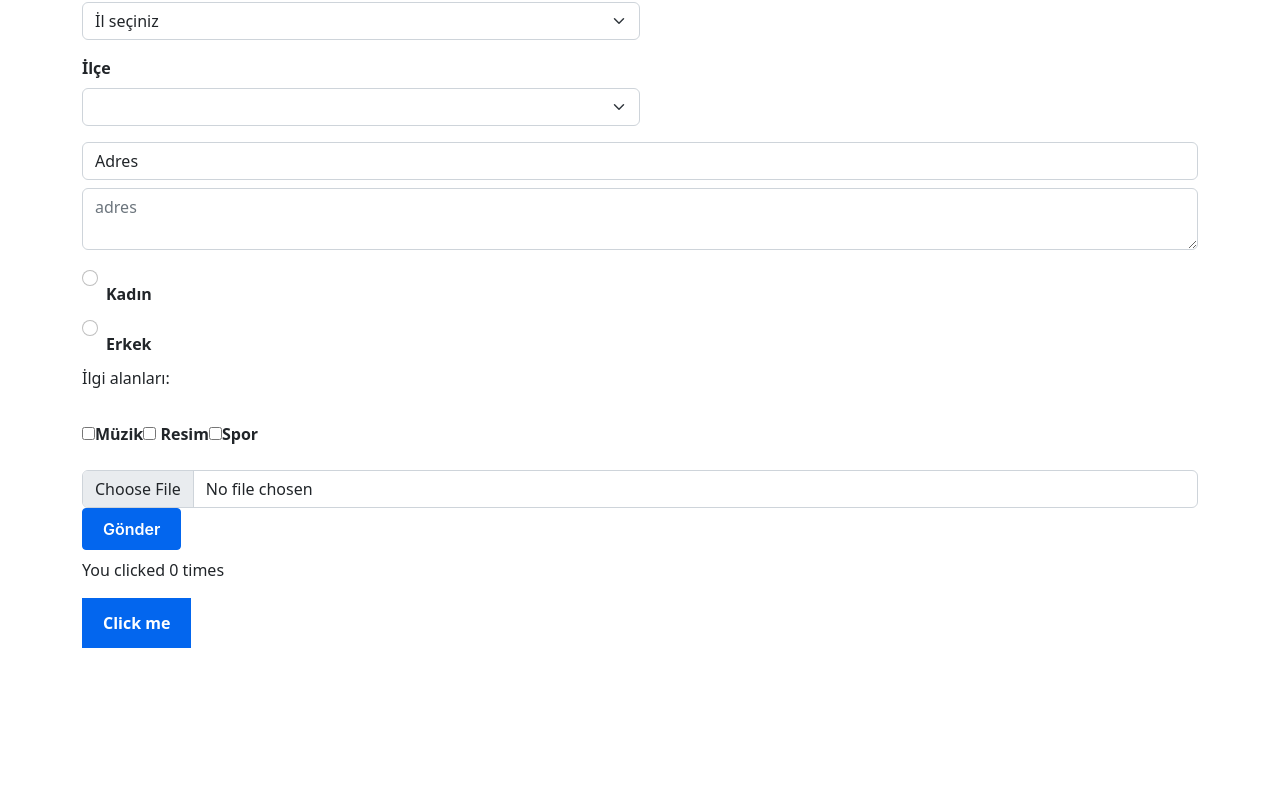
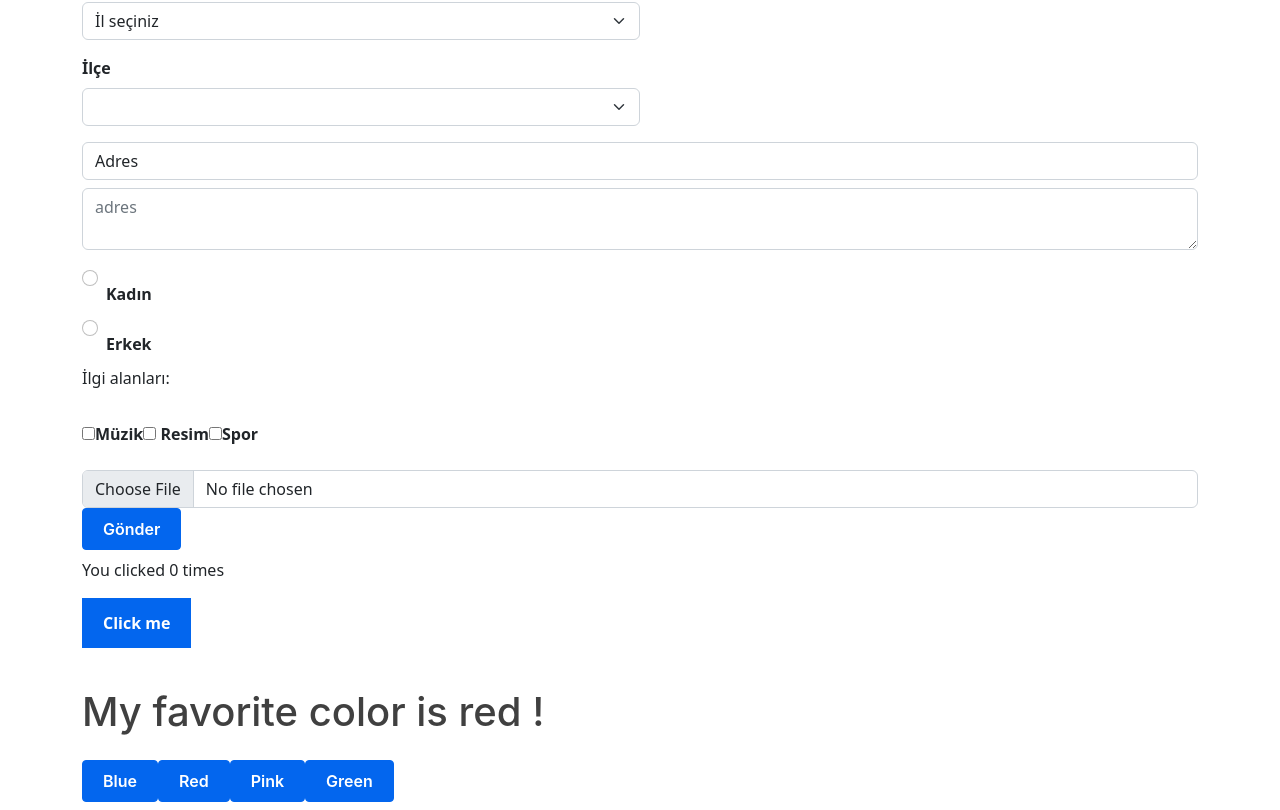
Before and after one commit to mehmetcandinc/LearnReact, a React (Create React App) app in the folder react-tutorial/: page / in a window 1280 px wide. Shown: the part 1184-1994 px from the top of the page. Before the commit the page ends 1832 px from the top, so only its background shows below. Built offline with nearby package versions, Linux system fonts and the light colour scheme.

Commit message:
useState examples

```diff
--- a/react-tutorial/src/App.js
+++ b/react-tutorial/src/App.js
@@ -3,7 +3,7 @@ import { heading, heading2, heading3 } from "./someExample";
 import Table from "./Table";
 import { TableHeader, TableBody } from "./simpleComponents";
 import Form from "./form";
-import Example from "./ex";
+import {Example,FavoriteColor }from "./useState";
 
 class App extends Component {
   render() {
@@ -18,6 +18,7 @@ class App extends Component {
         </table>
         <Form/>
         <Example/>
+        <FavoriteColor/>
       </div>
     );
   }
--- a/react-tutorial/src/ex.js
+++ /dev/null
@@ -1,17 +0,0 @@
-import React, { useState } from 'react';
-
-function Example() {
-  // Declare a new state variable, which we'll call "count"
-  const [count, setCount] = useState(0);
-
-  return (
-    <div>
-      <p>You clicked {count} times</p>
-      <button onClick={() => setCount(count + 1)}>
-        Click me
-      </button>
-    </div>
-  );
-}
-
-export default Example
--- /dev/null
+++ b/react-tutorial/src/useState.js
@@ -0,0 +1,31 @@
+import React, { useState } from 'react';
+
+function Example() {
+  // Declare a new state variable, which we'll call "count"
+  const [count, setCount] = useState(0);
+
+  return (
+    <div>
+      <p>You clicked {count} times</p>
+      <button onClick={() => setCount(count + 1)}>
+        Click me
+      </button>
+    </div>
+  );
+}
+
+
+
+ const FavoriteColor = () =>{
+  const [color,setColor] = useState("red");
+  return(<>
+    <h1>My favorite color is {color} !</h1>
+    <button type='button' onClick={()=> setColor('blue')}>Blue</button>
+    <button type='button' onClick={()=> setColor("red")}>Red</button>
+    <button type='button' onClick={()=>setColor("pink")}>Pink</button>
+    <button type='button' onClick={()=> setColor("green")}>Green</button>
+    </>
+  )
+ }
+
+export  {Example, FavoriteColor}
```
